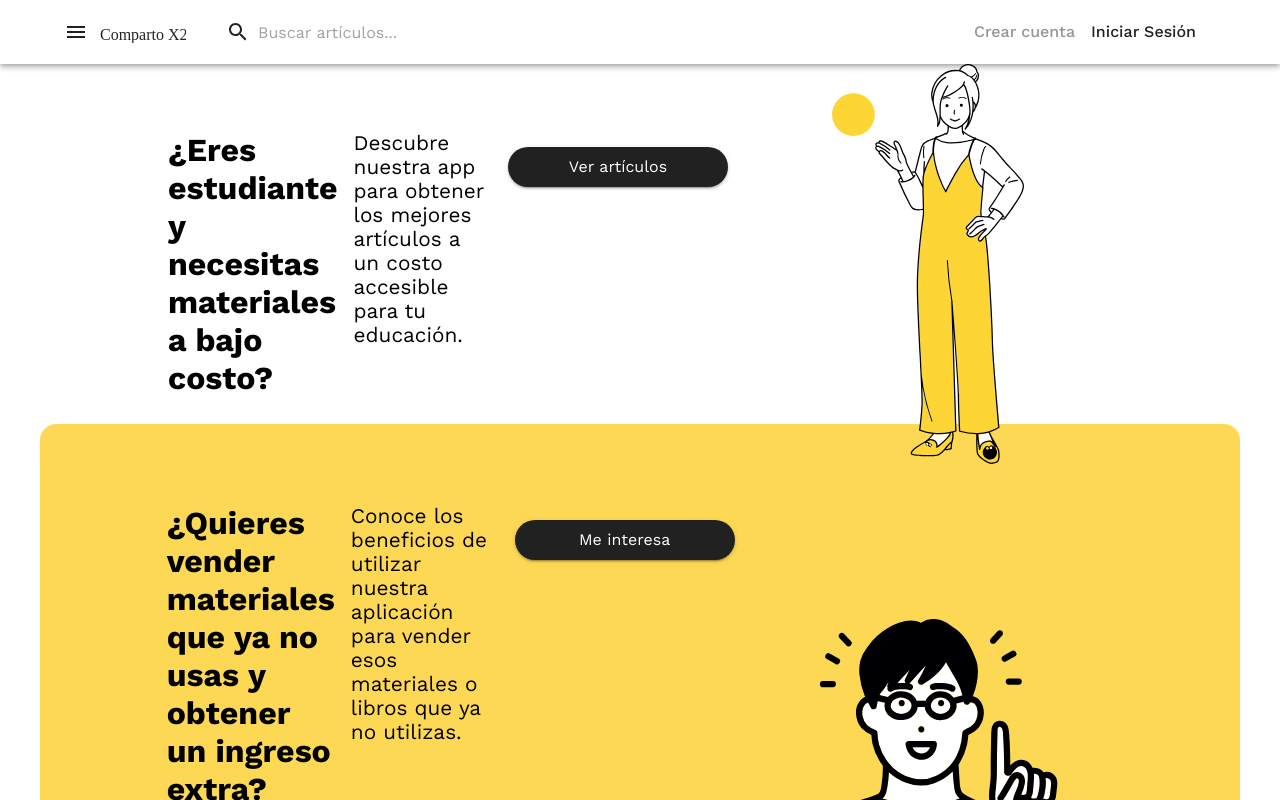
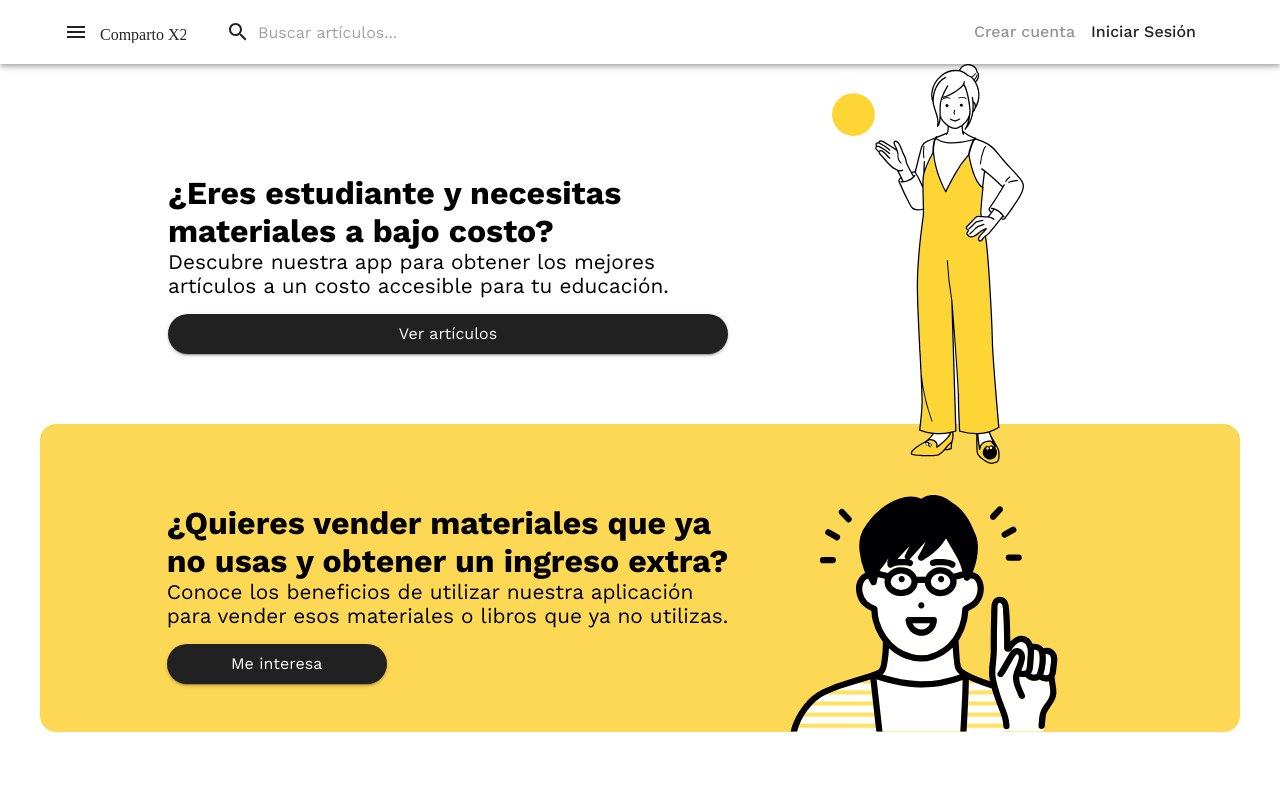
Before and after one commit to Jesvadtz/compartox2-frontend, a Next.js app: page / in a window 1280 px wide. Shown: the top 800 px of the page. Built offline with nearby package versions, Linux system fonts and the light colour scheme.

Commit message:
Fix landing page

```diff
--- a/components/LandingSection/LandingSection.js
+++ b/components/LandingSection/LandingSection.js
@@ -13,12 +13,13 @@ export default function LandingSection({ title, subtitle, children, src }) {
       <Grid item xs={6} md={6} lg={6} className={styles.landingText}>
         <Title title={title} />
         <Subtitle subtitle={subtitle}></Subtitle>
-        <div>
-          {" "}
-          <ButtonPrimary variant="contained" href="/catalogue">
-            {children}
-          </ButtonPrimary>
-        </div>
+        <ButtonPrimary
+          variant="contained"
+          href="/catalogue"
+          className={styles.landingButton}
+        >
+          {children}
+        </ButtonPrimary>
       </Grid>
       <Grid item xs={6} md={6} lg={4} className={styles.landingContainerImg}>
         <Image
--- a/components/LandingSection/LandingSection.module.scss
+++ b/components/LandingSection/LandingSection.module.scss
@@ -5,15 +5,12 @@
   margin-top: 2rem;
   padding: 0 1rem;
 }
-.landingText {
-  display: flex;
-  flex-direction: column;
-  gap: 1rem;
-}
 .landingImage {
   width: 100%;
 }
-
+.landingButton {
+  width: 100%;
+}
 @media (min-width: 640px) {
   .landingSection {
     justify-content: center;
--- a/components/LandingSectionBg/LandingSectionBg.module.scss
+++ b/components/LandingSectionBg/LandingSectionBg.module.scss
@@ -5,11 +5,6 @@
   background-color: #fdd855;
   padding: 2rem 1rem 0 1rem;
   width: 100%;
-}
-.landingTextBg {
-  display: flex;
-  flex-direction: column;
-  gap: 1rem;
 }
 .landingImageBg {
   width: 100%;
```
